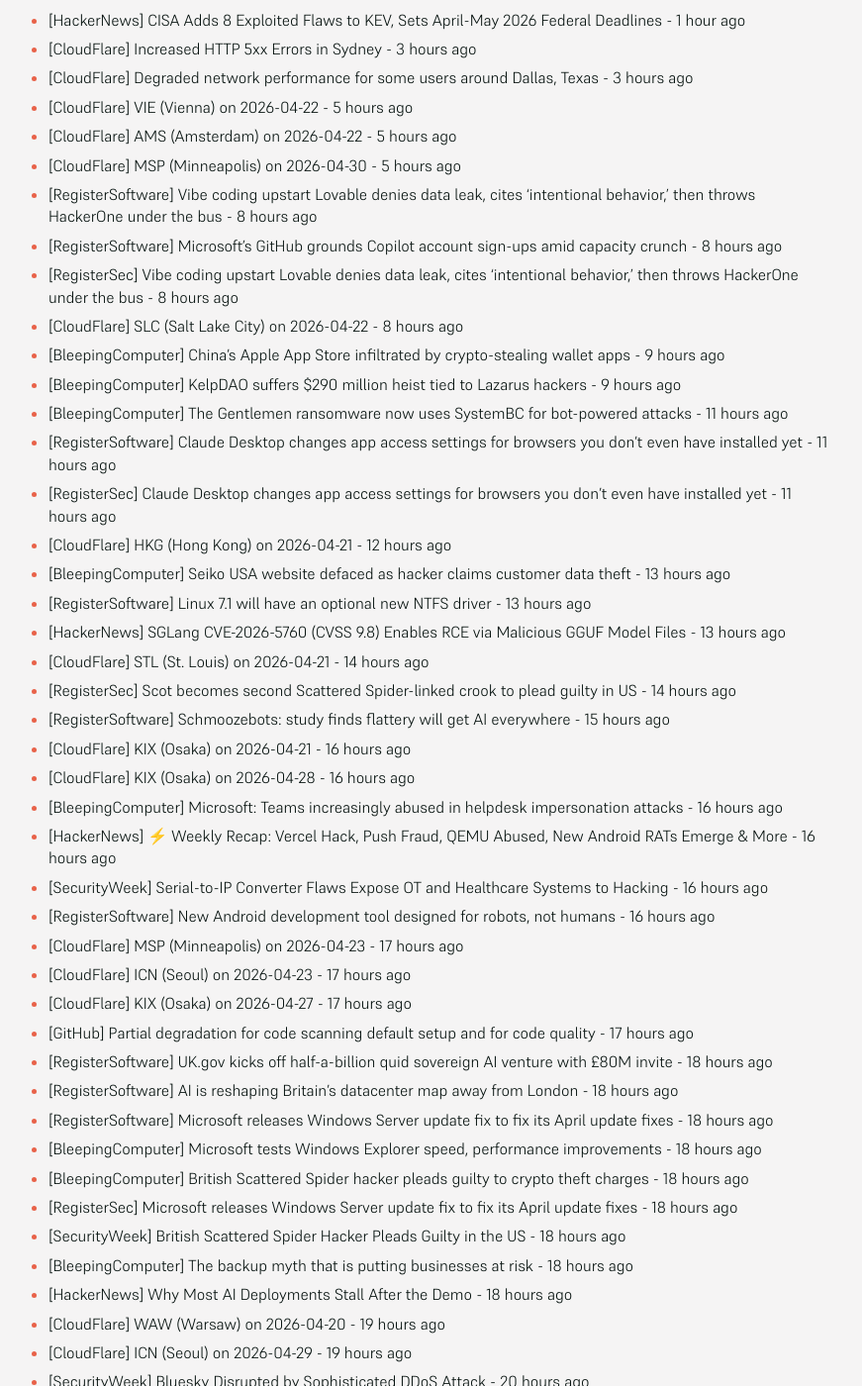
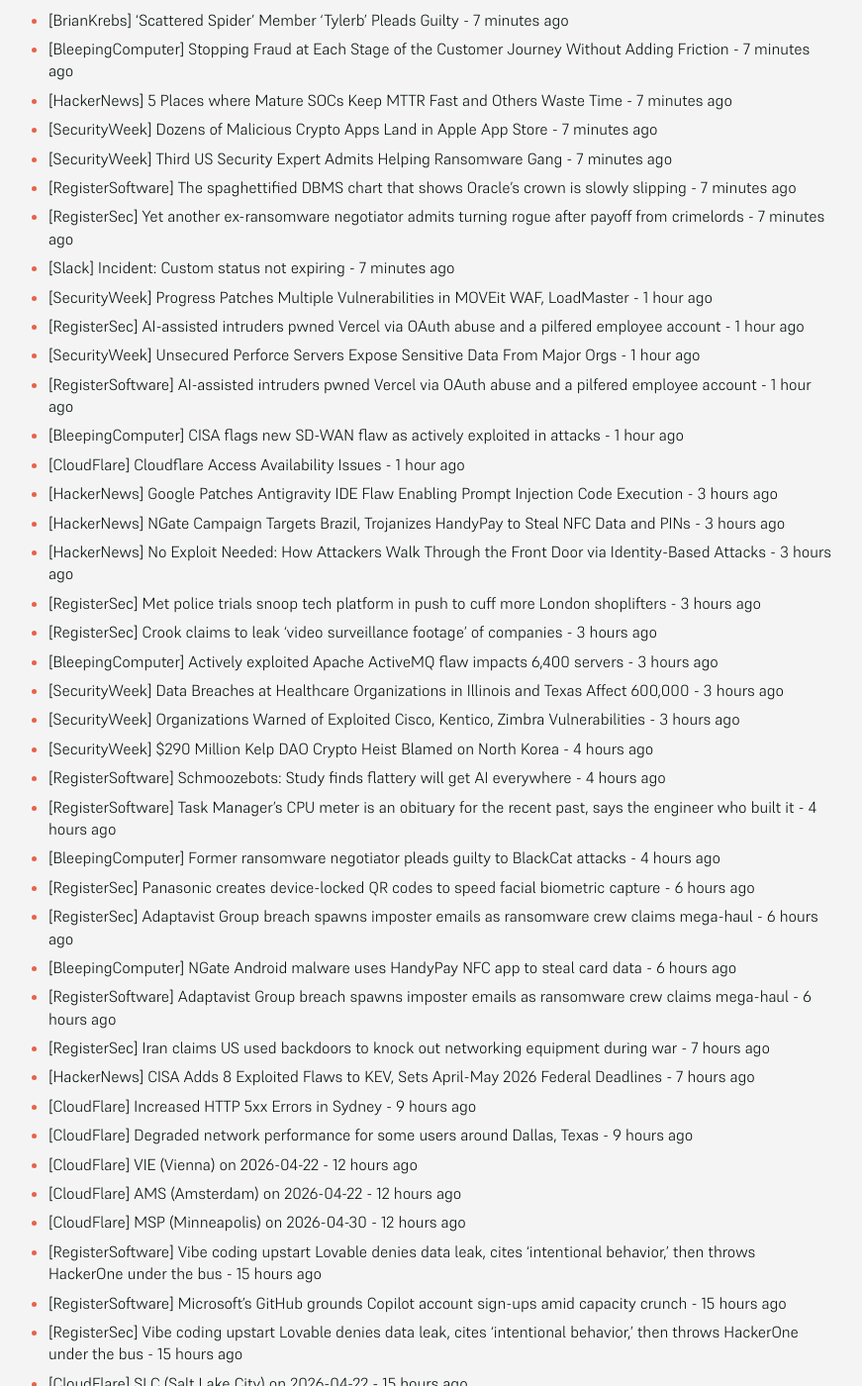
Before and after one commit to SecOpsNews/news, a Jekyll site: the page built from index.md, in a window 1280 px wide and 1400 px high, scrolled down 295 px. Shown: the whole window at 99% size, without its empty margins (215-1086 px from the left). Built offline with Jekyll 4.4.1, drawn with Linux system fonts in a browser that asks for light colours; some of the changed text lies outside the part shown.

Commit message:
New Feed

```diff
--- a/index.md
+++ b/index.md
@@ -9,81 +9,110 @@ description: Latest Updates
 
 <!-- SecOps start -->
 
-- [RegisterSec] Iran claims US used backdoors to knock out networking equipment during war - 1 hour ago
-- [HackerNews] CISA Adds 8 Exploited Flaws to KEV, Sets April-May 2026 Federal Deadlines - 1 hour ago
-- [CloudFlare] Increased HTTP 5xx Errors in Sydney - 3 hours ago
-- [CloudFlare] Degraded network performance for some users around Dallas, Texas - 3 hours ago
-- [CloudFlare] VIE (Vienna) on 2026-04-22 - 5 hours ago
-- [CloudFlare] AMS (Amsterdam) on 2026-04-22 - 5 hours ago
-- [CloudFlare] MSP (Minneapolis) on 2026-04-30 - 5 hours ago
-- [RegisterSoftware] Vibe coding upstart Lovable denies data leak, cites 'intentional behavior,' then throws HackerOne under the bus - 8 hours ago
-- [RegisterSoftware] Microsoft's GitHub grounds Copilot account sign-ups amid capacity crunch - 8 hours ago
-- [RegisterSec] Vibe coding upstart Lovable denies data leak, cites 'intentional behavior,' then throws HackerOne under the bus - 8 hours ago
-- [CloudFlare] SLC (Salt Lake City) on 2026-04-22 - 8 hours ago
-- [BleepingComputer] China's Apple App Store infiltrated by crypto-stealing wallet apps - 9 hours ago
-- [BleepingComputer] KelpDAO suffers $290 million heist tied to Lazarus hackers - 9 hours ago
-- [BleepingComputer] The Gentlemen ransomware now uses SystemBC for bot-powered attacks - 11 hours ago
-- [RegisterSoftware] Claude Desktop changes app access settings for browsers you don't even have installed yet - 11 hours ago
-- [RegisterSec] Claude Desktop changes app access settings for browsers you don't even have installed yet - 11 hours ago
-- [CloudFlare] HKG (Hong Kong) on 2026-04-21 - 12 hours ago
-- [BleepingComputer] Seiko USA website defaced as hacker claims customer data theft - 13 hours ago
-- [RegisterSoftware] Linux 7.1 will have an optional new NTFS driver - 13 hours ago
-- [HackerNews] SGLang CVE-2026-5760 (CVSS 9.8) Enables RCE via Malicious GGUF Model Files - 13 hours ago
-- [CloudFlare] STL (St. Louis) on 2026-04-21 - 14 hours ago
-- [RegisterSec] Scot becomes second Scattered Spider-linked crook to plead guilty in US - 14 hours ago
-- [RegisterSoftware] Schmoozebots: study finds flattery will get AI everywhere - 15 hours ago
-- [CloudFlare] KIX (Osaka) on 2026-04-21 - 16 hours ago
-- [CloudFlare] KIX (Osaka) on 2026-04-28 - 16 hours ago
-- [BleepingComputer] Microsoft: Teams increasingly abused in helpdesk impersonation attacks - 16 hours ago
-- [HackerNews] ⚡ Weekly Recap: Vercel Hack, Push Fraud, QEMU Abused, New Android RATs Emerge & More - 16 hours ago
-- [SecurityWeek] Serial-to-IP Converter Flaws Expose OT and Healthcare Systems to Hacking - 16 hours ago
-- [RegisterSoftware] New Android development tool designed for robots, not humans - 16 hours ago
-- [CloudFlare] MSP (Minneapolis) on 2026-04-23 - 17 hours ago
-- [CloudFlare] ICN (Seoul) on 2026-04-23 - 17 hours ago
-- [CloudFlare] KIX (Osaka) on 2026-04-27 - 17 hours ago
-- [GitHub] Partial degradation for code scanning default setup and for code quality - 17 hours ago
-- [RegisterSoftware] UK.gov kicks off half-a-billion quid sovereign AI venture with £80M invite - 18 hours ago
-- [RegisterSoftware] AI is reshaping Britain's datacenter map away from London - 18 hours ago
-- [RegisterSoftware] Microsoft releases Windows Server update fix to fix its April update fixes - 18 hours ago
-- [BleepingComputer] Microsoft tests Windows Explorer speed, performance improvements - 18 hours ago
-- [BleepingComputer] British Scattered Spider hacker pleads guilty to crypto theft charges - 18 hours ago
-- [RegisterSec] Microsoft releases Windows Server update fix to fix its April update fixes - 18 hours ago
-- [SecurityWeek] British Scattered Spider Hacker Pleads Guilty in the US - 18 hours ago
-- [BleepingComputer] The backup myth that is putting businesses at risk - 18 hours ago
-- [HackerNews] Why Most AI Deployments Stall After the Demo - 18 hours ago
-- [CloudFlare] WAW (Warsaw) on 2026-04-20 - 19 hours ago
-- [CloudFlare] ICN (Seoul) on 2026-04-29 - 19 hours ago
-- [SecurityWeek] Bluesky Disrupted by Sophisticated DDoS Attack - 20 hours ago
-- [SecurityWeek] Hackers Abuse QEMU for Defense Evasion - 20 hours ago
-- [RegisterSoftware] HP's remote desktop push retreats as Anyware heads for end of life - 20 hours ago
-- [CloudFlare] SYD (Sydney) on 2026-04-20 - 20 hours ago
-- [CloudFlare] SEA (Seattle) on 2026-04-21 - 20 hours ago
-- [SecurityWeek] Half of the 6 Million Internet-Facing FTP Servers Lack Encryption - 21 hours ago
-- [SecurityWeek] Senate Extends Surveillance Powers Until April 30 After Chaotic Votes in House - 21 hours ago
-- [BleepingComputer] Microsoft pulls service update causing Teams launch failures - 21 hours ago
-- [HackerNews] Anthropic MCP Design Vulnerability Enables RCE, Threatening AI Supply Chain - 21 hours ago
-- [RegisterSoftware] Growing AI power slurpage prompts MPs to examine low-energy computing - 21 hours ago
-- [CloudFlare] Rulesets Rate Limiting accuracy - 22 hours ago
-- [Slack] Incident: Users may experience delays due to increased load on bychan keyspace affecting system performance - 22 hours ago
-- [SecurityWeek] Hackers Fail to Exploit Flaw in Discontinued TP-Link Routers - 23 hours ago
-- [SecurityWeek] Next.js Creator Vercel Hacked - 23 hours ago
-- [RegisterSoftware] Next.js developer Vercel warns of customer credential compromise - 23 hours ago
-- [RegisterSoftware] Here's why most AI initiatives crash at pilot stage - 23 hours ago
-- [HackerNews] Researchers Detect ZionSiphon Malware Targeting Israeli Water, Desalination OT Systems - 23 hours ago
-- [RegisterSec] Next.js developer Vercel warns of customer credential compromise - 23 hours ago
-- [RegisterSoftware] AI quota inflation is no token effort. It's baked in - 23 hours ago
-- [BleepingComputer] Microsoft releases emergency updates to fix Windows Server issues - 23 hours ago
+- [BleepingComputer] UK probes Telegram, teen chat sites over CSAM sharing concerns - 7 minutes ago
+- [BrianKrebs] ‘Scattered Spider’ Member ‘Tylerb’ Pleads Guilty - 7 minutes ago
+- [BleepingComputer] Stopping Fraud at Each Stage of the Customer Journey Without Adding Friction - 7 minutes ago
+- [HackerNews] 5 Places where Mature SOCs Keep MTTR Fast and Others Waste Time - 7 minutes ago
+- [SecurityWeek] Dozens of Malicious Crypto Apps Land in Apple App Store - 7 minutes ago
+- [SecurityWeek] Third US Security Expert Admits Helping Ransomware Gang - 7 minutes ago
+- [RegisterSoftware] The spaghettified DBMS chart that shows Oracle's crown is slowly slipping - 7 minutes ago
+- [RegisterSec] Yet another ex-ransomware negotiator admits turning rogue after payoff from crimelords - 7 minutes ago
+- [Slack] Incident: Custom status not expiring - 7 minutes ago
+- [SecurityWeek] Progress Patches Multiple Vulnerabilities in MOVEit WAF, LoadMaster - 1 hour ago
+- [RegisterSec] AI-assisted intruders pwned Vercel via OAuth abuse and a pilfered employee account - 1 hour ago
+- [SecurityWeek] Unsecured Perforce Servers Expose Sensitive Data From Major Orgs - 1 hour ago
+- [RegisterSoftware] AI-assisted intruders pwned Vercel via OAuth abuse and a pilfered employee account - 1 hour ago
+- [BleepingComputer] CISA flags new SD-WAN flaw as actively exploited in attacks - 1 hour ago
+- [CloudFlare] Cloudflare Access Availability Issues - 1 hour ago
+- [HackerNews] Google Patches Antigravity IDE Flaw Enabling Prompt Injection Code Execution - 3 hours ago
+- [HackerNews] NGate Campaign Targets Brazil, Trojanizes HandyPay to Steal NFC Data and PINs - 3 hours ago
+- [HackerNews] No Exploit Needed: How Attackers Walk Through the Front Door via Identity-Based Attacks - 3 hours ago
+- [RegisterSec] Met police trials snoop tech platform in push to cuff more London shoplifters - 3 hours ago
+- [RegisterSec] Crook claims to leak 'video surveillance footage' of companies - 3 hours ago
+- [BleepingComputer] Actively exploited Apache ActiveMQ flaw impacts 6,400 servers - 3 hours ago
+- [SecurityWeek] Data Breaches at Healthcare Organizations in Illinois and Texas Affect 600,000 - 3 hours ago
+- [SecurityWeek] Organizations Warned of Exploited Cisco, Kentico, Zimbra Vulnerabilities - 3 hours ago
+- [SecurityWeek] $290 Million Kelp DAO Crypto Heist Blamed on North Korea - 4 hours ago
+- [RegisterSoftware] Schmoozebots: Study finds flattery will get AI everywhere - 4 hours ago
+- [RegisterSoftware] Task Manager's CPU meter is an obituary for the recent past, says the engineer who built it - 4 hours ago
+- [BleepingComputer] Former ransomware negotiator pleads guilty to BlackCat attacks - 4 hours ago
+- [RegisterSec] Panasonic creates device-locked QR codes to speed facial biometric capture - 6 hours ago
+- [RegisterSec] Adaptavist Group breach spawns imposter emails as ransomware crew claims mega-haul - 6 hours ago
+- [BleepingComputer] NGate Android malware uses HandyPay NFC app to steal card data - 6 hours ago
+- [RegisterSoftware] Adaptavist Group breach spawns imposter emails as ransomware crew claims mega-haul - 6 hours ago
+- [RegisterSec] Iran claims US used backdoors to knock out networking equipment during war - 7 hours ago
+- [HackerNews] CISA Adds 8 Exploited Flaws to KEV, Sets April-May 2026 Federal Deadlines - 7 hours ago
+- [CloudFlare] Increased HTTP 5xx Errors in Sydney - 9 hours ago
+- [CloudFlare] Degraded network performance for some users around Dallas, Texas - 9 hours ago
+- [CloudFlare] VIE (Vienna) on 2026-04-22 - 12 hours ago
+- [CloudFlare] AMS (Amsterdam) on 2026-04-22 - 12 hours ago
+- [CloudFlare] MSP (Minneapolis) on 2026-04-30 - 12 hours ago
+- [RegisterSoftware] Vibe coding upstart Lovable denies data leak, cites 'intentional behavior,' then throws HackerOne under the bus - 15 hours ago
+- [RegisterSoftware] Microsoft's GitHub grounds Copilot account sign-ups amid capacity crunch - 15 hours ago
+- [RegisterSec] Vibe coding upstart Lovable denies data leak, cites 'intentional behavior,' then throws HackerOne under the bus - 15 hours ago
+- [CloudFlare] SLC (Salt Lake City) on 2026-04-22 - 15 hours ago
+- [BleepingComputer] China's Apple App Store infiltrated by crypto-stealing wallet apps - 16 hours ago
+- [BleepingComputer] KelpDAO suffers $290 million heist tied to Lazarus hackers - 16 hours ago
+- [BleepingComputer] The Gentlemen ransomware now uses SystemBC for bot-powered attacks - 18 hours ago
+- [RegisterSoftware] Claude Desktop changes app access settings for browsers you don't even have installed yet - 18 hours ago
+- [RegisterSec] Claude Desktop changes app access settings for browsers you don't even have installed yet - 18 hours ago
+- [CloudFlare] HKG (Hong Kong) on 2026-04-21 - 18 hours ago
+- [BleepingComputer] Seiko USA website defaced as hacker claims customer data theft - 20 hours ago
+- [RegisterSoftware] Linux 7.1 will have an optional new NTFS driver - 20 hours ago
+- [HackerNews] SGLang CVE-2026-5760 (CVSS 9.8) Enables RCE via Malicious GGUF Model Files - 20 hours ago
+- [CloudFlare] STL (St. Louis) on 2026-04-21 - 20 hours ago
+- [RegisterSec] Scot becomes second Scattered Spider-linked crook to plead guilty in US - 21 hours ago
+- [RegisterSoftware] Schmoozebots: study finds flattery will get AI everywhere - 22 hours ago
+- [CloudFlare] KIX (Osaka) on 2026-04-21 - 22 hours ago
+- [CloudFlare] KIX (Osaka) on 2026-04-28 - 22 hours ago
+- [BleepingComputer] Microsoft: Teams increasingly abused in helpdesk impersonation attacks - 23 hours ago
+- [HackerNews] ⚡ Weekly Recap: Vercel Hack, Push Fraud, QEMU Abused, New Android RATs Emerge & More - 23 hours ago
+- [SecurityWeek] Serial-to-IP Converter Flaws Expose OT and Healthcare Systems to Hacking - 23 hours ago
+- [RegisterSoftware] New Android development tool designed for robots, not humans - 23 hours ago
+- [CloudFlare] MSP (Minneapolis) on 2026-04-23 - 1 day ago
+- [CloudFlare] ICN (Seoul) on 2026-04-23 - 1 day ago
+- [CloudFlare] KIX (Osaka) on 2026-04-27 - 1 day ago
+- [GitHub] Partial degradation for code scanning default setup and for code quality - 1 day ago
+- [RegisterSoftware] UK.gov kicks off half-a-billion quid sovereign AI venture with £80M invite - 1 day ago
+- [RegisterSoftware] AI is reshaping Britain's datacenter map away from London - 1 day ago
+- [RegisterSoftware] Microsoft releases Windows Server update fix to fix its April update fixes - 1 day ago
+- [BleepingComputer] Microsoft tests Windows Explorer speed, performance improvements - 1 day ago
+- [BleepingComputer] British Scattered Spider hacker pleads guilty to crypto theft charges - 1 day ago
+- [RegisterSec] Microsoft releases Windows Server update fix to fix its April update fixes - 1 day ago
+- [SecurityWeek] British Scattered Spider Hacker Pleads Guilty in the US - 1 day ago
+- [BleepingComputer] The backup myth that is putting businesses at risk - 1 day ago
+- [HackerNews] Why Most AI Deployments Stall After the Demo - 1 day ago
+- [CloudFlare] WAW (Warsaw) on 2026-04-20 - 1 day ago
+- [CloudFlare] ICN (Seoul) on 2026-04-29 - 1 day ago
+- [SecurityWeek] Bluesky Disrupted by Sophisticated DDoS Attack - 1 day ago
+- [SecurityWeek] Hackers Abuse QEMU for Defense Evasion - 1 day ago
+- [RegisterSoftware] HP's remote desktop push retreats as Anyware heads for end of life - 1 day ago
+- [CloudFlare] SYD (Sydney) on 2026-04-20 - 1 day ago
+- [CloudFlare] SEA (Seattle) on 2026-04-21 - 1 day ago
+- [SecurityWeek] Half of the 6 Million Internet-Facing FTP Servers Lack Encryption - 1 day ago
+- [SecurityWeek] Senate Extends Surveillance Powers Until April 30 After Chaotic Votes in House - 1 day ago
+- [BleepingComputer] Microsoft pulls service update causing Teams launch failures - 1 day ago
+- [HackerNews] Anthropic MCP Design Vulnerability Enables RCE, Threatening AI Supply Chain - 1 day ago
+- [RegisterSoftware] Growing AI power slurpage prompts MPs to examine low-energy computing - 1 day ago
+- [CloudFlare] Rulesets Rate Limiting accuracy - 1 day ago
+- [Slack] Incident: Users may experience delays due to increased load on bychan keyspace affecting system performance - 1 day ago
+- [SecurityWeek] Hackers Fail to Exploit Flaw in Discontinued TP-Link Routers - 1 day ago
+- [SecurityWeek] Next.js Creator Vercel Hacked - 1 day ago
+- [RegisterSoftware] Next.js developer Vercel warns of customer credential compromise - 1 day ago
+- [RegisterSoftware] Here's why most AI initiatives crash at pilot stage - 1 day ago
+- [HackerNews] Researchers Detect ZionSiphon Malware Targeting Israeli Water, Desalination OT Systems - 1 day ago
+- [RegisterSec] Next.js developer Vercel warns of customer credential compromise - 1 day ago
+- [RegisterSoftware] AI quota inflation is no token effort. It's baked in - 1 day ago
+- [BleepingComputer] Microsoft releases emergency updates to fix Windows Server issues - 1 day ago
 - [HackerNews] Vercel Breach Tied to Context AI Hack Exposes Limited Customer Credentials - 1 day ago
 - [CloudFlare] Issues solving Challenges - 1 day ago
 - [RegisterSoftware] Just like phishing for gullible humans, prompt injecting AIs is here to stay - 1 day ago
 - [RegisterSec] Just like phishing for gullible humans, prompt injecting AIs is here to stay - 1 day ago
 - [BleepingComputer] Vercel confirms breach as hackers claim to be selling stolen data - 1 day ago
 - [BleepingComputer] Apple account change alerts abused to send phishing emails - 1 day ago
-- [BleepingComputer] NIST to stop rating non-priority flaws due to volume increase - 1 day ago
-- [RegisterSoftware] I meant to do that! AI vendors shrug off responsibility for vulns - 1 day ago
-- [RegisterSec] I meant to do that! AI vendors shrug off responsibility for vulns - 1 day ago
-- [RegisterSoftware] Ruby Central in 'real financial jeopardy' following RubyGems maintainer ruckus - 1 day ago
-- [CloudFlare] R2 customers may see an increase of HTTP 500s in KIX - 2 days ago
+- [BleepingComputer] NIST to stop rating non-priority flaws due to volume increase - 2 days ago
+- [RegisterSoftware] I meant to do that! AI vendors shrug off responsibility for vulns - 2 days ago
+- [RegisterSec] I meant to do that! AI vendors shrug off responsibility for vulns - 2 days ago
 - [DataBreaches] Russian-linked hackers appear to have launched a crippling cyberattack on Western New Mexico University - 11 months ago
 - [DataBreaches] SK Telecom vows to take full responsibility for damage from recent data leak - 11 months ago
 - [HackerNews] Storm-1977 Hits Education Clouds with AzureChecker, Deploys 200+ Crypto Mining Containers - 11 months ago
@@ -92,13 +121,13 @@ description: Latest Updates
 - [FullDisclosure] Inedo ProGet Insecure Reflection and CSRF Vulnerabilities - 11 months ago
 - [FullDisclosure] [IWCC 2025] CfP: 14th International Workshop on Cyber Crime -	Ghent, Belgium, Aug 11-14, 2025 - 11 months ago
 - [TroyHunt] Weekly Update 449 - 11 months ago
-- [DataBreaches] North Dakota Expands Data Security Requirements and Issues New Licensing Requirements for Brokers - 11 months ago
-- [RegisterSoftware] Build your own antisocial writing rig with DOS and a $2 USB key - 11 months ago
-- [SecurityWeek] Cynomi Raises $37 Million Series B to Expand Its vCISO Platform - 11 months ago
-- [DataBreaches] Oregon court dismisses lawsuit over 2023 MOVEit data breach affecting 3.5 million Oregonians - 11 months ago
-- [DataBreaches] High Court rules landlord entitled to additional £6m indemnity from insurance broker after data breach - 11 months ago
-- [DataBreaches] Oregon DEQ won’t say if ransomware group took employee data in cyberattack - 11 months ago
-- [HackerNews] ToyMaker Uses LAGTOY to Sell Access to CACTUS Ransomware Gangs for Double Extortion - 11 months ago
+- [DataBreaches] North Dakota Expands Data Security Requirements and Issues New Licensing Requirements for Brokers - 12 months ago
+- [RegisterSoftware] Build your own antisocial writing rig with DOS and a $2 USB key - 12 months ago
+- [SecurityWeek] Cynomi Raises $37 Million Series B to Expand Its vCISO Platform - 12 months ago
+- [DataBreaches] Oregon court dismisses lawsuit over 2023 MOVEit data breach affecting 3.5 million Oregonians - 12 months ago
+- [DataBreaches] High Court rules landlord entitled to additional £6m indemnity from insurance broker after data breach - 12 months ago
+- [DataBreaches] Oregon DEQ won’t say if ransomware group took employee data in cyberattack - 12 months ago
+- [HackerNews] ToyMaker Uses LAGTOY to Sell Access to CACTUS Ransomware Gangs for Double Extortion - 12 months ago
 - [RegisterSec] Signalgate lessons learned: If creating a culture of security is the goal, America is screwed - 12 months ago
 - [DataBreaches] HHS OCR Settles HIPAA Ransomware Cybersecurity Investigation with Comprehensive Neurology, PC - 12 months ago
 - [RegisterSec] Amid CVE funding fumble, 'we were mushrooms, kept in the dark,' says board member - 12 months ago
```
